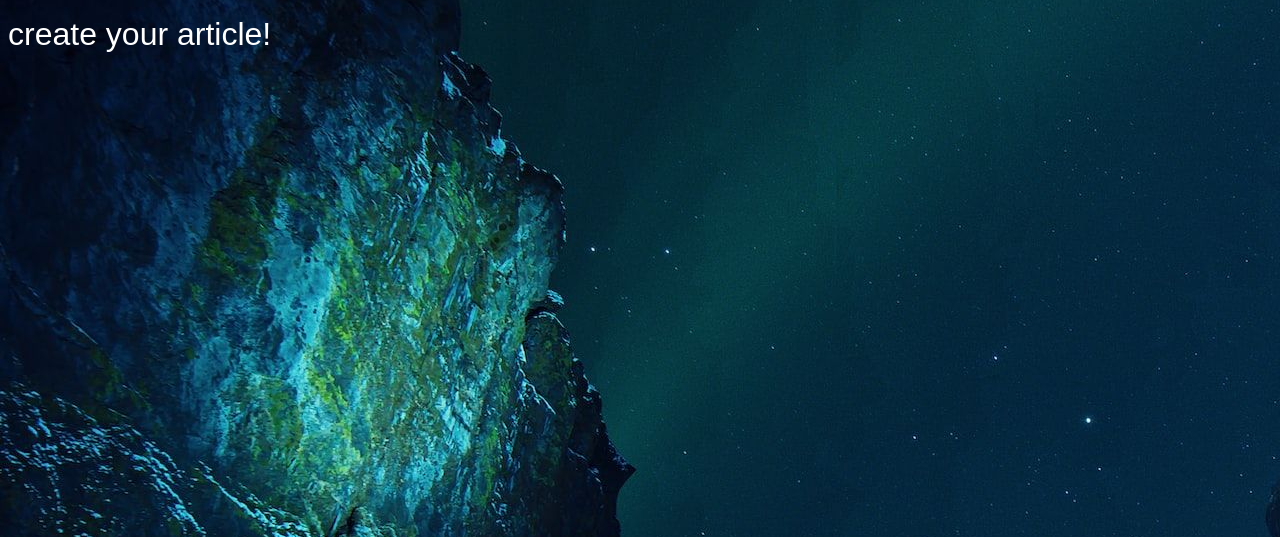
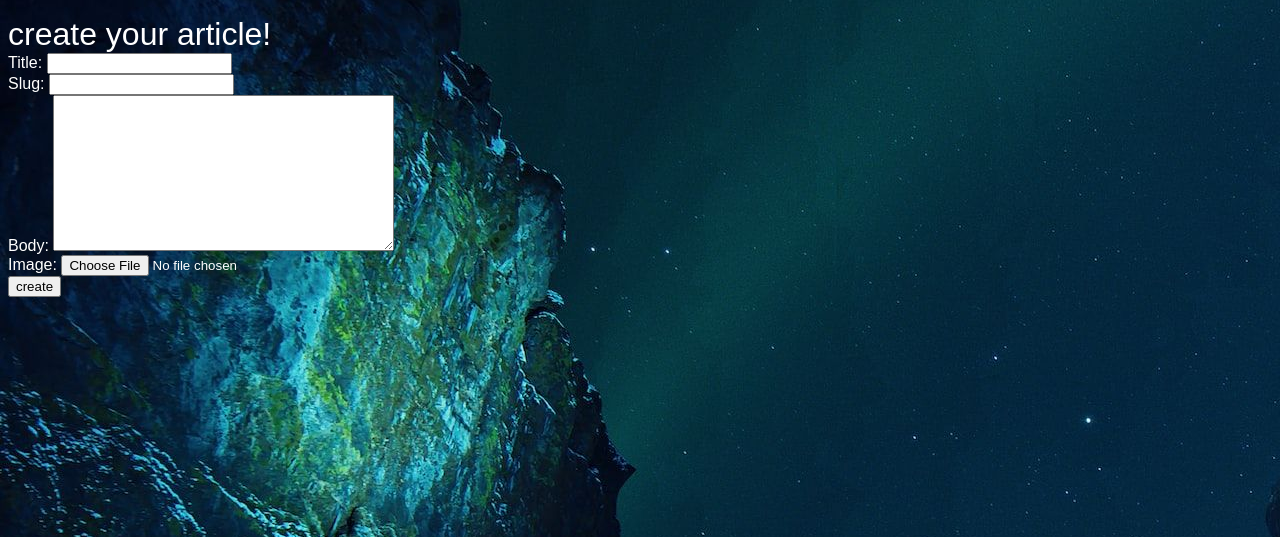
Before and after one commit to zarakz/mydjangoBlog, a Django app: page /articles/create in a window 1280 px wide. Shown: the part 73-610 px from the top of the page. Run offline with Django 5.2, Linux system fonts and the light colour scheme; a user stored in the database is signed in.

Commit message:
write article author

```diff
--- /dev/null
+++ b/articles/forms.py
@@ -0,0 +1,7 @@
+from django import forms
+from . import models
+
+class CreateArticle(forms.ModelForm):
+    class Meta:
+        model = models.Article
+        fields = ['title', 'slug', 'body', 'image']
--- a/articles/models.py
+++ b/articles/models.py
@@ -1,4 +1,5 @@
 from django.db import models
+from django.contrib.auth.models import User
 
 # Create your models here.
 class Article(models.Model):
@@ -7,7 +8,7 @@ class Article(models.Model):
     body = models.TextField()
     date = models.DateTimeField(auto_now_add = True)
     image = models.ImageField(default='default.jpg', blank=True)
-    # add in author
+    auther = models.ForeignKey(User, default=None,  on_delete=models.CASCADE)
     def __str__(self):
         return self.title
 
--- a/articles/templates/articles/create_article.html
+++ b/articles/templates/articles/create_article.html
@@ -5,5 +5,10 @@
     <h1>
         create your article!
     </h1>
+    <form class="site-form" action="{%url 'articles:create' %}" method="post" enctype="multipart/form-data">
+        {{form}}
+        {% csrf_token %}
+        <input type="submit" value="create">
+    </form>
 </div>
 {%endblock%}
--- a/articles/views.py
+++ b/articles/views.py
@@ -1,6 +1,7 @@
-from django.shortcuts import render, HttpResponse
+from django.shortcuts import render, HttpResponse, redirect
 from . import models
 from django.contrib.auth.decorators import login_required
+from . import forms
 
 # Create your views here.
 def articles_list(request):
@@ -15,4 +16,14 @@ def article_detail(request, slug):
 
 @login_required(login_url = "/accounts/login")
 def create_article(request):
-    return render(request, 'articles/create_article.html')
+    if request.method == 'POST':
+        form = forms.CreateArticle(request.POST, request.FILES)
+        if form.is_valid:
+            instance = form.save(commit = False)
+            instance.auther = request.user
+            instance.save()
+            return redirect('articles:list')
+    else:
+        form = forms.CreateArticle()
+
+    return render(request, 'articles/create_article.html',{'form':form})
```
Also changed, not shown: articles/migrations/0003_article_auther.py (added), db.sqlite3, media/22-221917_photography-wallpaper-hd-1080p-photography-cool_mMR6ECE.jpg (added), media/22-221917_photography-wallpaper-hd-1080p-photography-cool_qCJl66s.jpg (added), media/76dynX.jpg (added).
